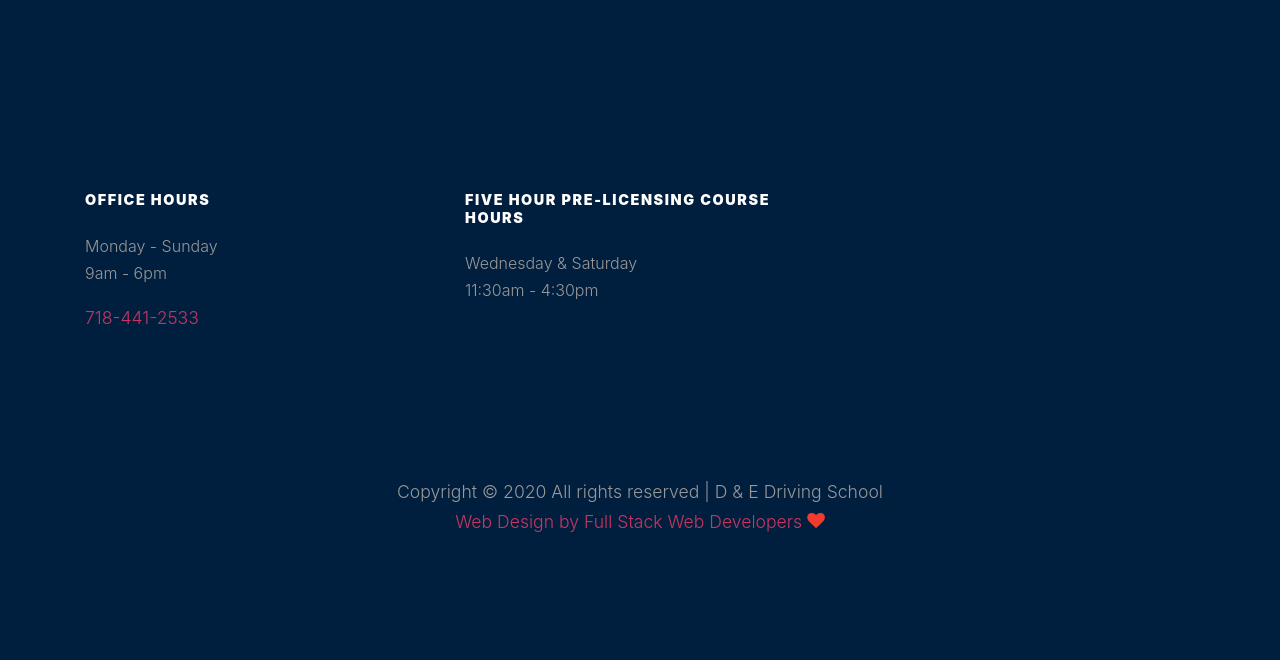
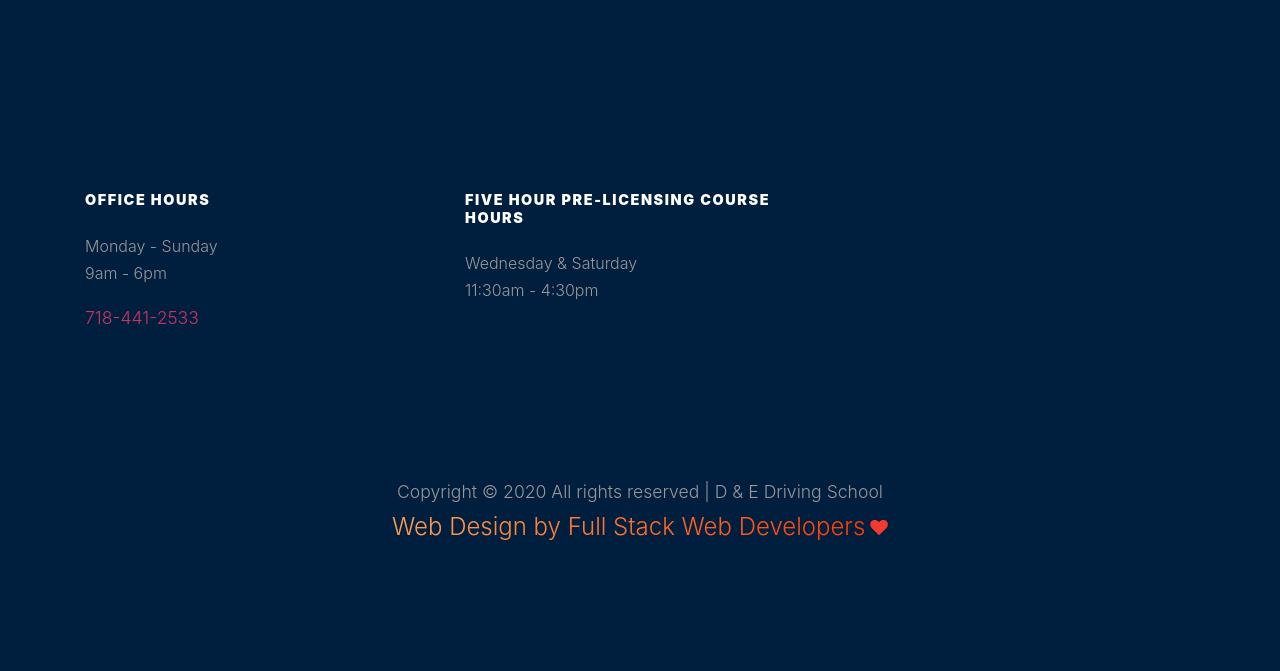
Before and after one commit to christopher-zaman/DeDrivingSchool, a PHP site: page / in a window 1280 px wide; the page is wider, and only the part inside the window is pictured. Shown: the part 5273-5944 px from the top of that part. Run offline with PHP 8.4, Linux system fonts and the light colour scheme; some web fonts are replaced.

Commit message:
Add Colored Signature

```diff
--- a/css/style.css
+++ b/css/style.css
@@ -999,6 +999,20 @@ h1, h2, h3, h4, h5,
 .person p {
   font-size: 15px; }
 
+  .sunny-morning-gradient-text {
+      background-color: red;
+      background-image: linear-gradient(120deg,#ffa354 0,#ff3900 100%);
+      background-size: 100%;
+      background-repeat: repeat;
+      -webkit-background-clip: text;
+      -webkit-text-fill-color: transparent;
+      -moz-background-clip: text;
+      -moz-text-fill-color: transparent;
+  }
+
+  .signature {
+      font-size: x-large;
+  }
 #contact-section .form-control {
   background: #fff; }
 
--- a/index.html
+++ b/index.html
@@ -1205,7 +1205,7 @@ if(isset($_POST['submitEmail'])){
               document.write(new Date().getFullYear());
             </script>
 
-            All rights reserved | D & E Driving School<br><a href="https://fullstackwebdevelopers.com/" target="_blank">Web Design by Full Stack Web Developers</a>
+            All rights reserved | D & E Driving School<br><a class="sunny-morning-gradient-text signature" href="https://fullstackwebdevelopers.com/" target="_blank">Web Design by Full Stack Web Developers</a>
             <i class="icon-heart text-danger" aria-hidden="true"></i>
             </div>
           </div>
```
